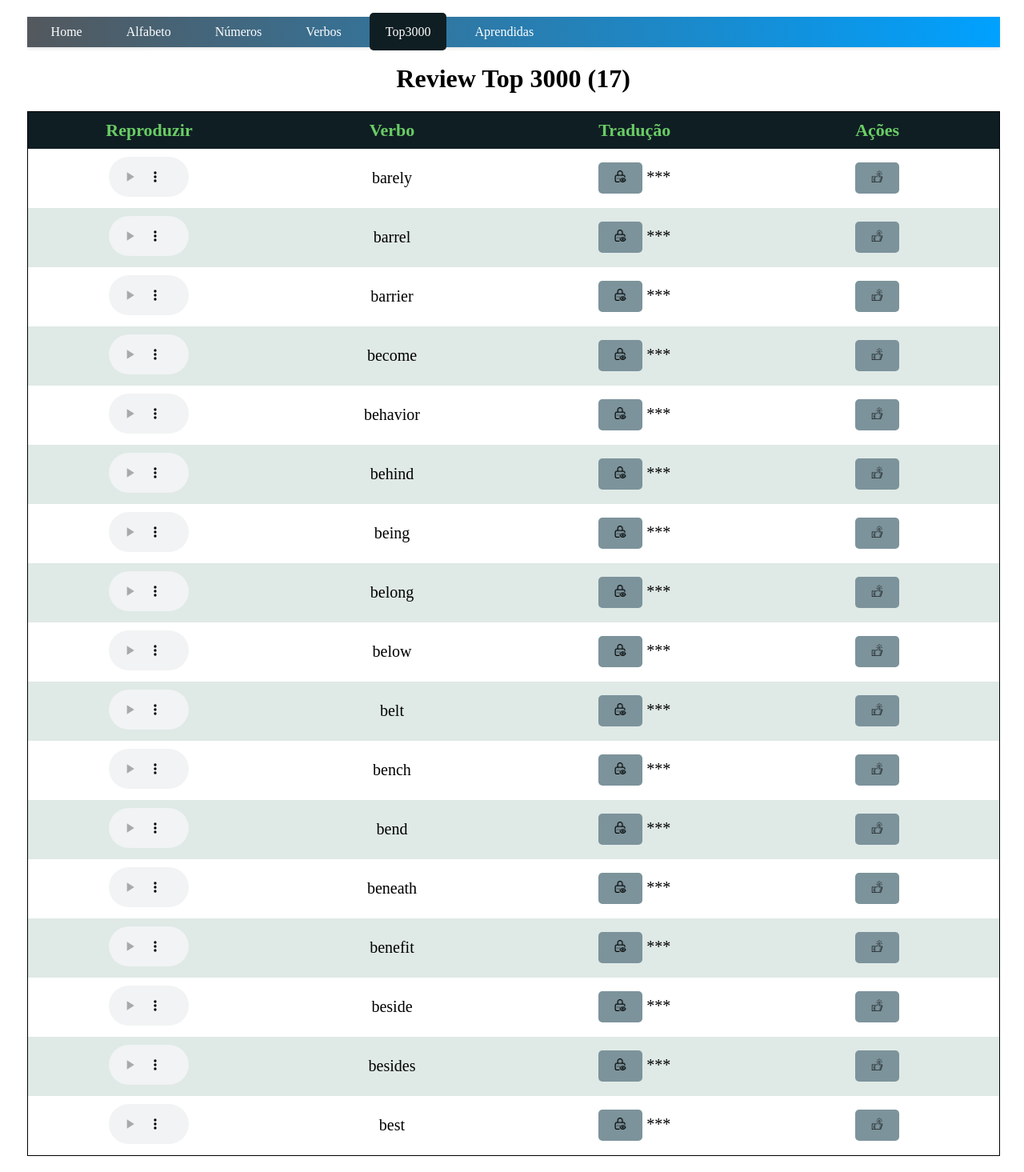
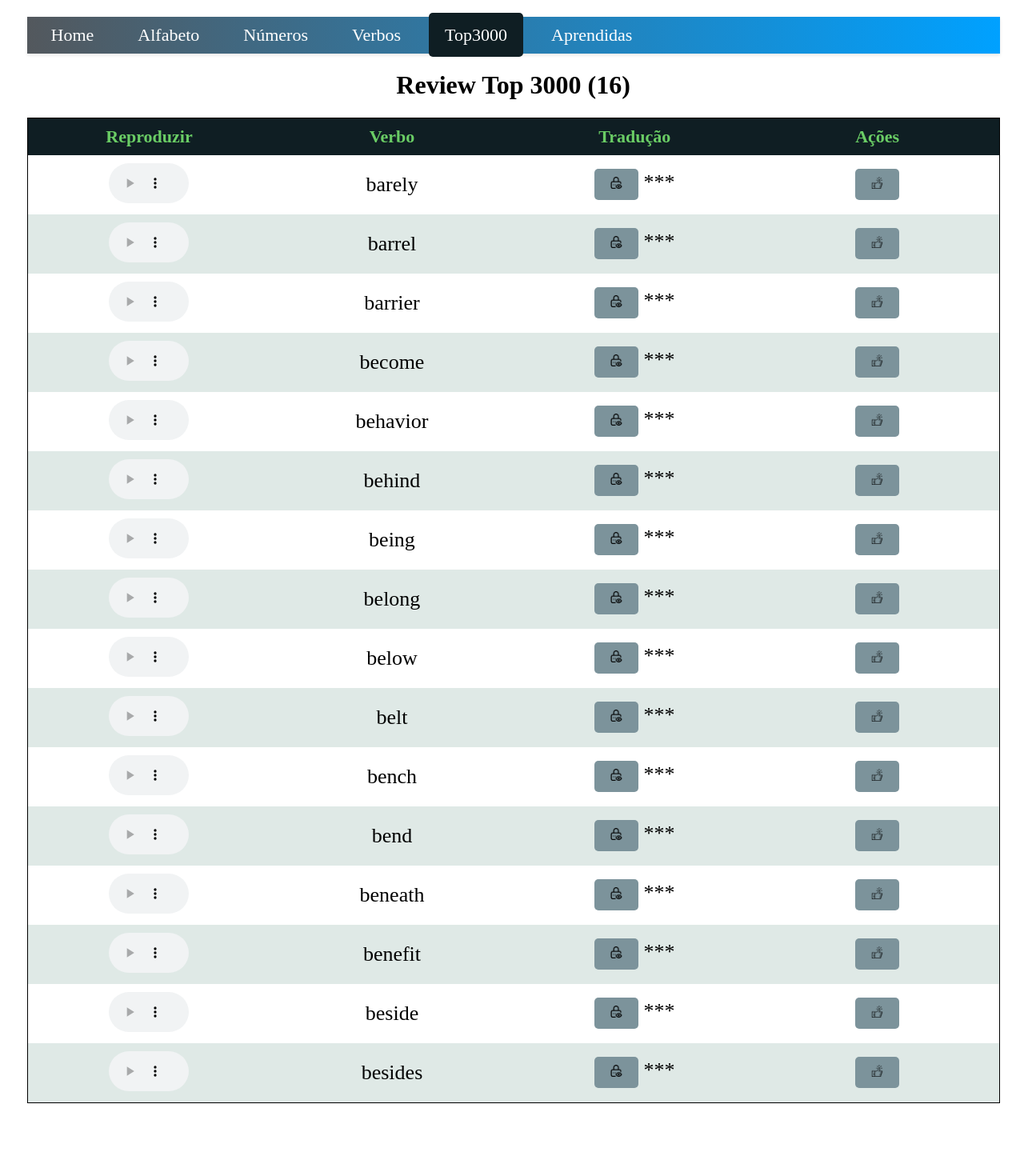
Before and after one commit to HelioRDF/review, an Angular app: page /top3000 in a window 1280 px wide. Shown: the whole page at 80% size. After the commit the page ends 1399 px from the top, so only its background shows below. Built offline with nearby package versions, Linux system fonts and the light colour scheme.

Commit message:
Ajustes na fonte do menu e da tabela

```diff
--- a/fake-server/db.json
+++ b/fake-server/db.json
@@ -967,7 +967,7 @@
     {
       "ingles": "best",
       "portugues": "melhor",
-      "memorizada": false
+      "memorizada": true
     }
   ],
   "word-list-memorizada": [
--- a/src/app/modules/table.scss
+++ b/src/app/modules/table.scss
@@ -2,7 +2,7 @@ h1 {
     text-align: center;
 }
 label{
-    font-size: 20px;
+    font-size: 26px;
 }
 
 table,
--- a/src/app/shared/menu/menu.component.scss
+++ b/src/app/shared/menu/menu.component.scss
@@ -1,5 +1,8 @@
 
 /* Estilo para transformar a lista em um menu horizontal */
+header  {
+font-size: 22px;
+}
 header nav ul {
     list-style: none;
     margin: 0;
--- a/src/assets/json/top3000.json
+++ b/src/assets/json/top3000.json
@@ -80,14 +80,15 @@
       "ingles": "besides",
       "portugues": "além de",
       "memorizada": false
-    },
+    }
+
+  ],
+  "aprendidas": [
     {
       "ingles": "best",
       "portugues": "melhor",
-      "memorizada": false
-    }
-  ],
-  "aprendidas": [
+      "memorizada": true
+    },
     {
       "ingles": "belief",
       "portugues": "crença",
```
Also changed, not shown: 1 other file (tests, documents, lock files or other folders).
